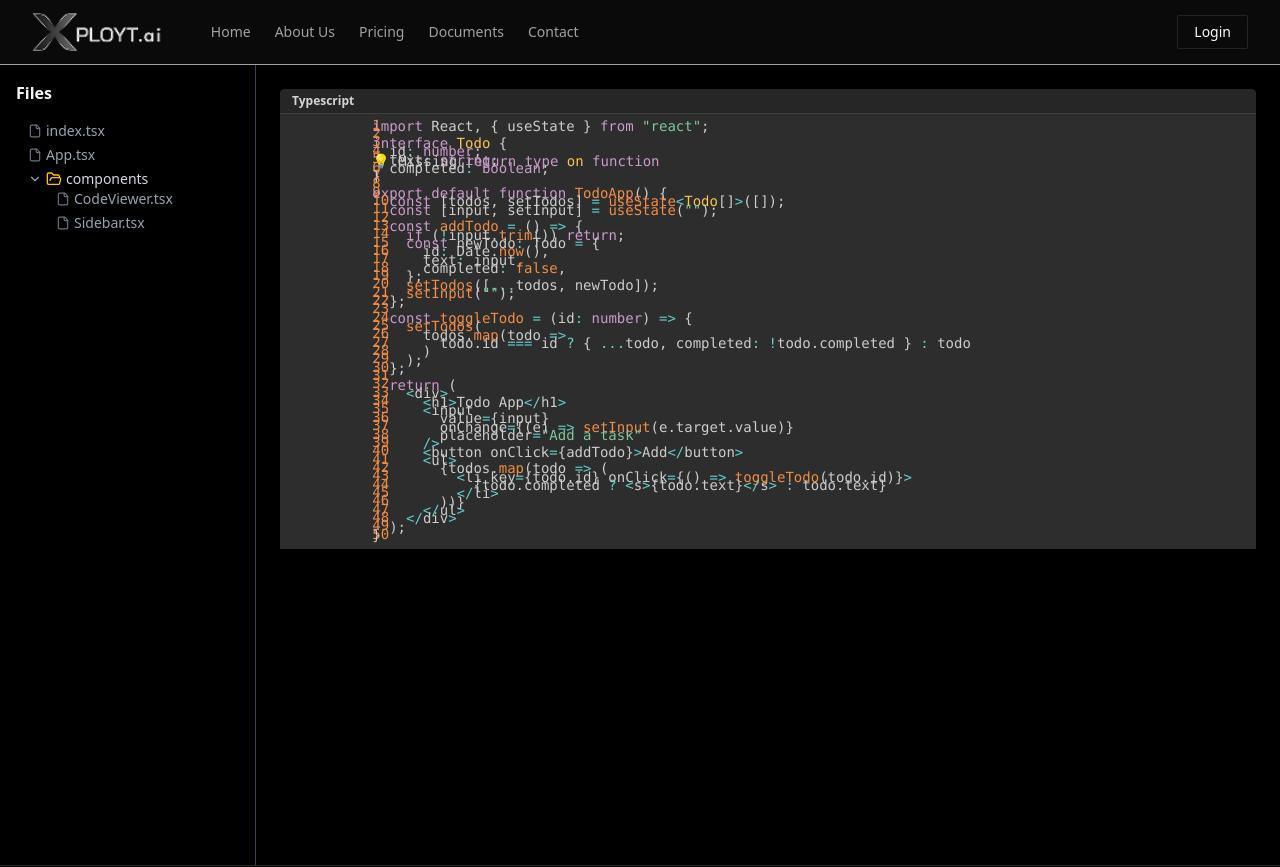
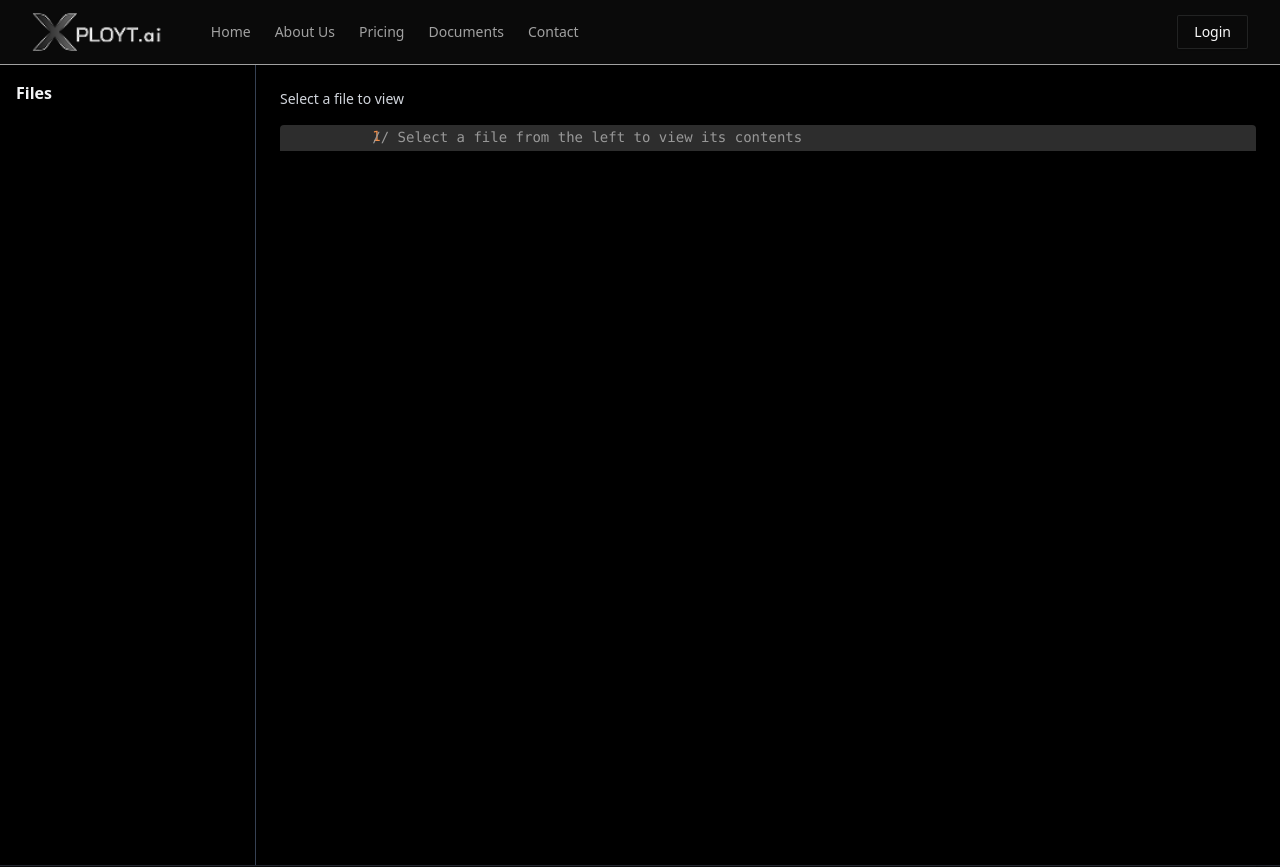
Before and after one commit to Xployt-ai/xployt-frontend, a React (Vite) app: page /codeviewer in a window 1280 px wide. Shown: the top 867 px of the page. Built offline with nearby package versions, Linux system fonts and the light colour scheme.

Commit message:
feat: implement file tree fetching and integrate code ciewer

```diff
--- a/src/components/CodeViewer.tsx
+++ b/src/components/CodeViewer.tsx
@@ -18,8 +18,14 @@ export default function CodeViewer({
   language,
   errors = [],
 }: CodeViewerProps) {
+  // ensure we use a Prism-supported language for highlighting and UI
+  const safeLang = Prism.languages[language] ? language : 'javascript';
   const highlighted = useMemo(() => {
-    const html = Prism.highlight(code, Prism.languages[language], language);
+    // ensure code is a string (Prism expects a string)
+    const codeStr = typeof code === 'string' ? code : JSON.stringify(code, null, 2);
+    // ensure language is available in Prism, fallback to javascript
+    const lang = safeLang;
+    const html = Prism.highlight(codeStr, Prism.languages[lang], lang);
 
     const lines = html.split("\n").map((line, index) => {
       const lineNumber = index + 1;
@@ -39,12 +45,7 @@ export default function CodeViewer({
 
  return (
   <div className=" text-sm rounded-lg shadow-lg overflow-auto h-full min-h-0">
-    {/* Language label */}
-    <div className="px-3 py-1 text-xs font-semibold text-neutral-300 bg-neutral-800 border-b border-neutral-700 rounded-t-lg">
-      {language.charAt(0).toUpperCase() + language.slice(1)}
-    </div>
-
-    <pre className={`language-${language}`}>
+    <pre className={`language-${safeLang}`}>
       <code
         dangerouslySetInnerHTML={{ __html: highlighted }}
       />
--- a/src/components/FileTree.tsx
+++ b/src/components/FileTree.tsx
@@ -1,26 +1,27 @@
 import { useState } from "react"
 import { ScrollArea } from "@/components/ui/scroll-area"
 import { ChevronDown, ChevronRight, Folder, FolderOpen, File as FileIcon } from "lucide-react"
+import { repoEndpoints } from "@/data/network/repo.ts";
+import type { FileNode } from "@/data/models/repo.ts";
 
-interface FileItem {
-  name: string
-  type: "file" | "folder"
-  children?: FileItem[]
-}
+export default function FileTree({ files, repo, onFileOpen }: { files?: FileNode[] | FileNode; repo: string | null; onFileOpen?: (path: string, content: string) => void }) {
+    // Normalize incoming data: API may return a single root FileNode or an array
+    let list: FileNode[] = [];
+    if (Array.isArray(files)) list = files;
+    else if (files && typeof files === 'object') list = [files as FileNode];
 
-export default function FileTree({ files }: { files: FileItem[] }) {
     return (
       <ScrollArea className="h-full w-full">
         <ul className="list-none pl-2 text-sm text-gray-200">
-        {files.map((file) => (
-          <FileNode key={file.name} file={file} level={0} />
+          {list.map((file) => (
+            <FileNode key={file.name} file={file} level={0} repo={repo} parentPath={""} onFileOpen={onFileOpen} />
           ))}
         </ul>
       </ScrollArea>
     )
   }
 
-function FileNode({ file, level }: { file: FileItem; level: number }) {
+ function FileNode({ file, level, repo, parentPath, onFileOpen }: { file: FileNode; level: number; repo: string | null; parentPath: string; onFileOpen?: (path: string, content: string) => void }) {
     const [isOpen, setIsOpen] = useState(true)
 
     const toggleFolder = () => {
@@ -29,11 +30,62 @@ function FileNode({ file, level }: { file: FileItem; level: number }) {
       }
     }
 
+    const fetchFile = async (filePath: string, repo: string) => {
+      try {
+        const resp = await repoEndpoints.getFile(repo, filePath)
+        // API may return { code: string, language: string } or a raw string
+        let content: any = resp;
+        if (resp && typeof resp === 'object') {
+          // prefer resp.code when present
+          if ('code' in resp && typeof (resp as any).code === 'string') {
+            content = (resp as any).code;
+          } else if ('data' in resp && typeof (resp as any).data === 'string') {
+            // some APIs might wrap the payload
+            content = (resp as any).data;
+          } else {
+            // fallback: stringify object
+            content = JSON.stringify(resp, null, 2);
+          }
+        }
+        console.log('File content fetched (code only):', content)
+        return content as string;
+      } catch (err) {
+        console.error('Failed to fetch file', filePath, err);
+        throw err;
+      }
+    }
+
+    const handleNodeClick = (e: React.MouseEvent) => {
+      // prevent parent handlers when clicking file nodes
+      if (file.type === 'file') {
+        e.stopPropagation();
+        const currentPath = parentPath ? `${parentPath}/${file.name}` : file.name;
+        if (!repo) {
+          console.warn('Repository not provided. Cannot fetch file:', currentPath);
+          console.log('clicked', currentPath);
+          return;
+        }
+        // fetch and notify parent via callback if provided
+        fetchFile(currentPath, repo)
+          .then((content) => {
+            if (onFileOpen) onFileOpen(currentPath, content as string);
+          })
+          .catch(() => {
+            // fallback: still log click
+            console.log('clicked', currentPath);
+          });
+        return;
+      }
+      // folders toggle open/close
+      toggleFolder();
+    }
+
     return (
      <li className="mb-1">
        <div
-        className={`flex items-center gap-1 pl-${level * 4} cursor-pointer select-none hover:bg-gray-800 rounded px-1`}
-        onClick={toggleFolder}
+         className={`flex items-center gap-1 cursor-pointer select-none hover:bg-gray-800 rounded px-1`}
+         style={{ paddingLeft: level * 16 }}
+         onClick={handleNodeClick}
        >
          {file.type === "folder" ? (
            <>
@@ -57,10 +109,17 @@ function FileNode({ file, level }: { file: FileItem; level: number }) {
          )}
        </div>
 
-      {file.type === "folder" && isOpen && file.children && (
+       {file.type === "folder" && isOpen && Array.isArray(file.children) && (
          <ul className="list-none pl-4">
            {file.children.map((child) => (
-            <FileNode key={child.name} file={child} level={level + 1} />
+             <FileNode
+               key={child.name}
+               file={child}
+               level={level + 1}
+               repo={repo}
+               parentPath={parentPath ? `${parentPath}/${file.name}` : file.name}
+               onFileOpen={onFileOpen}
+             />
            ))}
          </ul>
        )}
--- a/src/data/models/repo.ts
+++ b/src/data/models/repo.ts
@@ -49,3 +49,9 @@ export interface GetReposResponse {
     message: string;
     timestamp: string;
 }
+
+export interface FileNode {
+    name: string;
+    type: "file" | "folder";
+    children?: FileNode[] | null;
+}
--- a/src/data/network/repo.ts
+++ b/src/data/network/repo.ts
@@ -1,10 +1,8 @@
 import NETWORK from './index';
 import type {
   Repo,
-  LinkRepoRequest,
-  LinkRepoResponse,
   CloneRepoResponse,
-  PullRepoResponse
+  PullRepoResponse, FileNode
 } from '../models/repo';
 
 export const repoEndpoints = {
@@ -50,5 +48,19 @@ export const repoEndpoints = {
     }
 
     return response.data;
+  },
+
+  async getFileTree(repo_name: string): Promise<FileNode | FileNode[]> {
+    const response = await NETWORK.get(`/repositories/${repo_name}/tree`);
+    return response.data;
+  },
+
+  async getFile(repo_name: string, path: string): Promise<string> {
+  //   "/{repo_name:path}/file"
+    const response = await NETWORK.post(`/repositories/file`, {
+      repo_name,
+      path
+    });
+    return response.data;
   }
 };
--- a/src/pages/CodeViewerPage.tsx
+++ b/src/pages/CodeViewerPage.tsx
@@ -2,85 +2,72 @@
 
 import CodeViewer from "@/components/CodeViewer";
 import FileTree from "@/components/FileTree";
+import { useEffect, useState } from "react";
+import { repoEndpoints } from "@/data/network/repo.ts";
+import { formatRepoName } from "@/lib/utils.ts";
+import type { FileNode } from "@/data/models/repo.ts";
 
-const files = [
-  { name: "index.tsx", type: "file" },
-  { name: "App.tsx", type: "file" },
-  {
-    name: "components",
-    type: "folder",
-    children: [
-      { name: "CodeViewer.tsx", type: "file" },
-      { name: "Sidebar.tsx", type: "file" },
-    ],
-  },
-];
+// const files = [
+//   { name: "index.tsx", type: "file" },
+//   { name: "App.tsx", type: "file" },
+//   {
+//     name: "components",
+//     type: "folder",
+//     children: [
+//       { name: "CodeViewer.tsx", type: "file" },
+//       { name: "Sidebar.tsx", type: "file" },
+//     ],
+//   },
+// ];
 
 export default function CodeViewerPage() {
+
+  const repo = new URLSearchParams(window.location.search).get("repo");
+
+  const [fileTree, setFileTree] = useState<FileNode | FileNode[] | undefined>()
+  const [selectedPath, setSelectedPath] = useState<string | null>(null);
+  const [fileContent, setFileContent] = useState<string>("");
+  const [language, setLanguage] = useState<string>("javascript");
+
+  useEffect(() => {
+    const fetchFileTree = async () => {
+      try {
+        if(!repo) return
+        const response = await repoEndpoints.getFileTree(formatRepoName(repo))
+        console.log("Fetched file tree:", response);
+        setFileTree(response)
+      }catch (error) {
+        console.error("Failed to fetch file tree:", error);
+      }
+    }
+    fetchFileTree()
+  }, [repo]);
+
   return (
     <div className="flex h-screen">
       {/* Sidebar */}
       <aside className="w-64 border-r border-gray-700  p-4">
         <h4 className="text-gray-100 font-semibold mb-4">Files</h4>
-        <FileTree files={files} />
+        <FileTree files={fileTree} repo={repo} onFileOpen={(path, content) => {
+          setSelectedPath(path);
+          setFileContent(content || "");
+          // determine language by extension
+          const ext = path.split('.').pop()?.toLowerCase() || "";
+          const extToLang: Record<string, string> = {
+            js: 'javascript', jsx: 'javascript', ts: 'typescript', tsx: 'typescript', py: 'python', java: 'javascript', json: 'json', css: 'css', html: 'html', jsx: 'javascript', md: 'markdown'
+          };
+          setLanguage(extToLang[ext] || 'javascript');
+        }} />
       </aside>
 
       {/* Main Code Viewer */}
       <main className="flex-1 p-6 ">
-<CodeViewer
-  code={`import React, { useState } from "react";
-
-interface Todo {
-  id: number;
-  text: string;
-  completed: boolean;
-}
-
-export default function TodoApp() {
-  const [todos, setTodos] = useState<Todo[]>([]);
-  const [input, setInput] = useState("");
-
-  const addTodo = () => {
-    if (!input.trim()) return;
-    const newTodo: Todo = {
-      id: Date.now(),
-      text: input,
-      completed: false,
-    };
-    setTodos([...todos, newTodo]);
-    setInput("");
-  };
-
-  const toggleTodo = (id: number) => {
-    setTodos(
-      todos.map(todo =>
-        todo.id === id ? { ...todo, completed: !todo.completed } : todo
-      )
-    );
-  };
-
-  return (
-    <div>
-      <h1>Todo App</h1>
-      <input
-        value={input}
-        onChange={(e) => setInput(e.target.value)}
-        placeholder="Add a task"
-      />
-      <button onClick={addTodo}>Add</button>
-      <ul>
-        {todos.map(todo => (
-          <li key={todo.id} onClick={() => toggleTodo(todo.id)}>
-            {todo.completed ? <s>{todo.text}</s> : todo.text}
-          </li>
-        ))}
-      </ul>
-    </div>
-  );
-}`}
-  language="typescript"
-  errors={[{ line: 5, message: "Missing return type on function" }]}
-/>
+        <div className="mb-4 text-sm text-gray-300">{selectedPath ? `Viewing: ${selectedPath}` : 'Select a file to view'}</div>
+        <CodeViewer
+          code={fileContent || '// Select a file from the left to view its contents'}
+          language={language}
+          errors={[]}
+        />
       </main>
     </div>
   );
--- a/src/pages/ScanningPage.tsx
+++ b/src/pages/ScanningPage.tsx
@@ -43,6 +43,7 @@ const ScanningPage = () => {
     }
     try {
       if (collection_id){
+        console.log("hehehehehhe stream")
         const source = scanCollectionEndpoints.getScanProgressSSE(collection_id, handleProgressUpdate)
         return () => {
           console.log("Component unmounted — closing SSE connection.");
```
Lines whose indentation alone changed are shown as unchanged.
